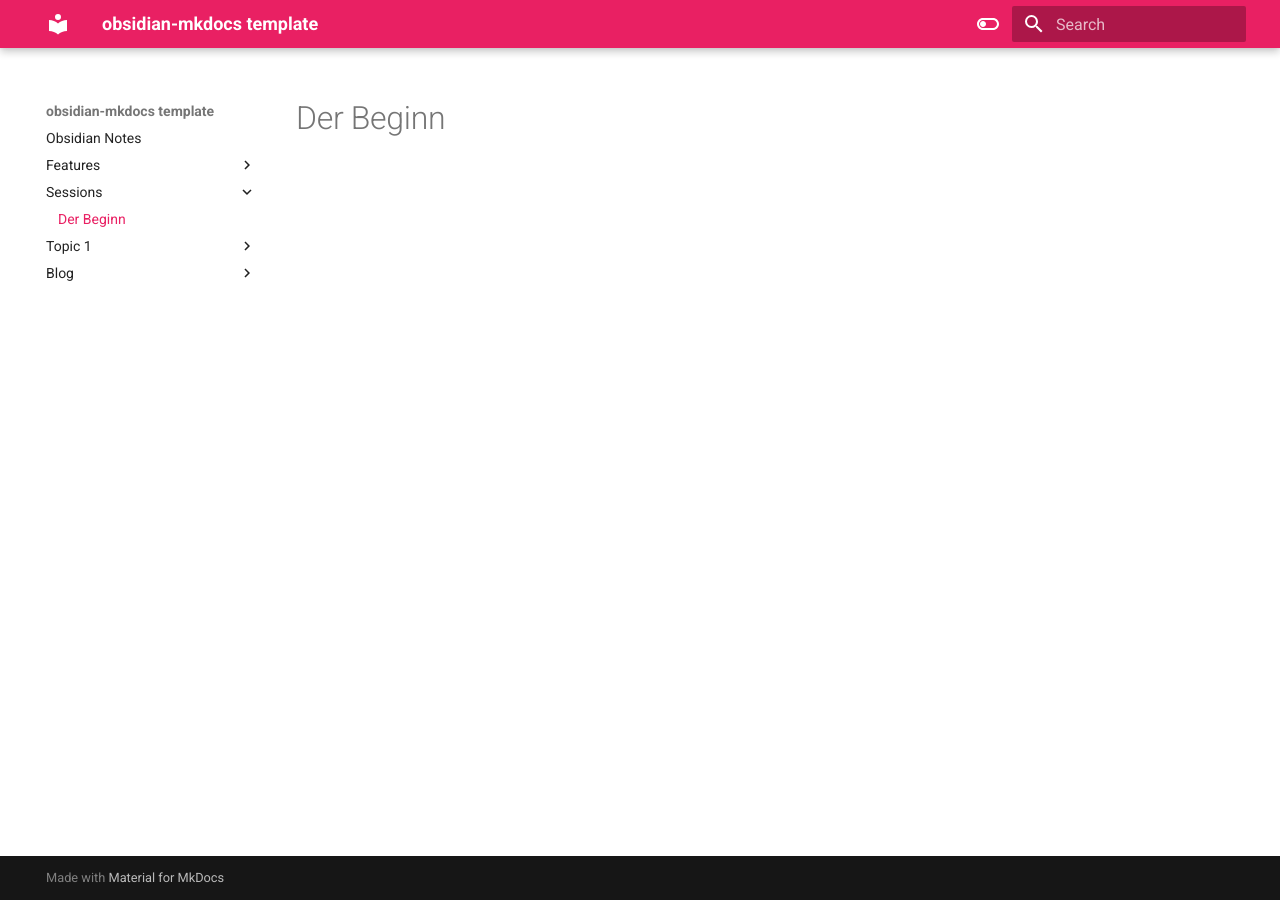
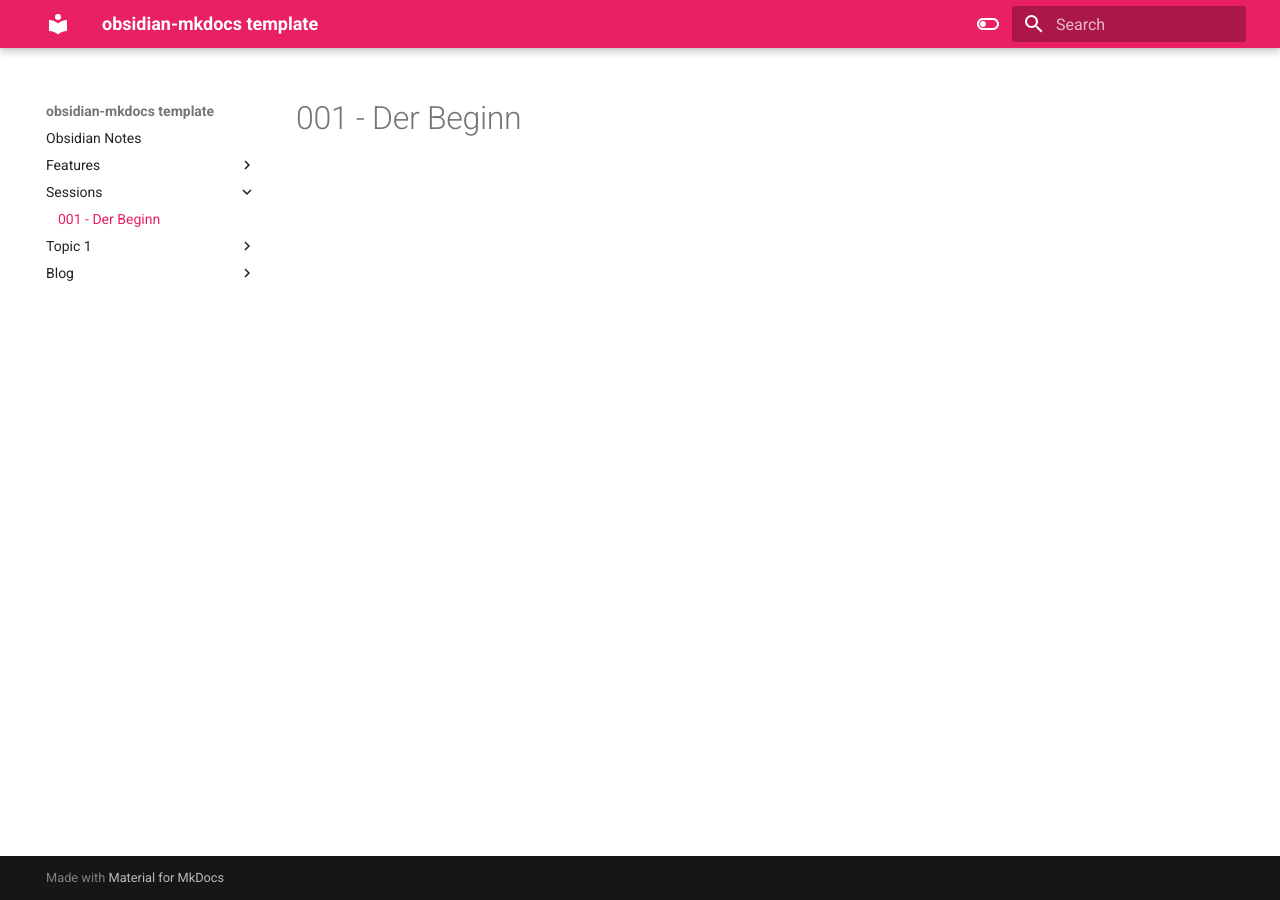
Before and after one commit to tobias-hamann/VisDraconis, an MkDocs documentation site: the page built from docs/Sessions/001_2022-12-22_Start.md, in a window 1280 px wide. Built offline with MkDocs 1.6.1 and Material for MkDocs 9.7.7, drawn with Linux system fonts in a browser that asks for light colours.

Commit message:
Update Session 1

```diff
--- a/docs/Sessions/001_2022-12-22_Start.md
+++ b/docs/Sessions/001_2022-12-22_Start.md
@@ -1 +1 @@
-# Der Beginn
+# 001 - Der Beginn
```
